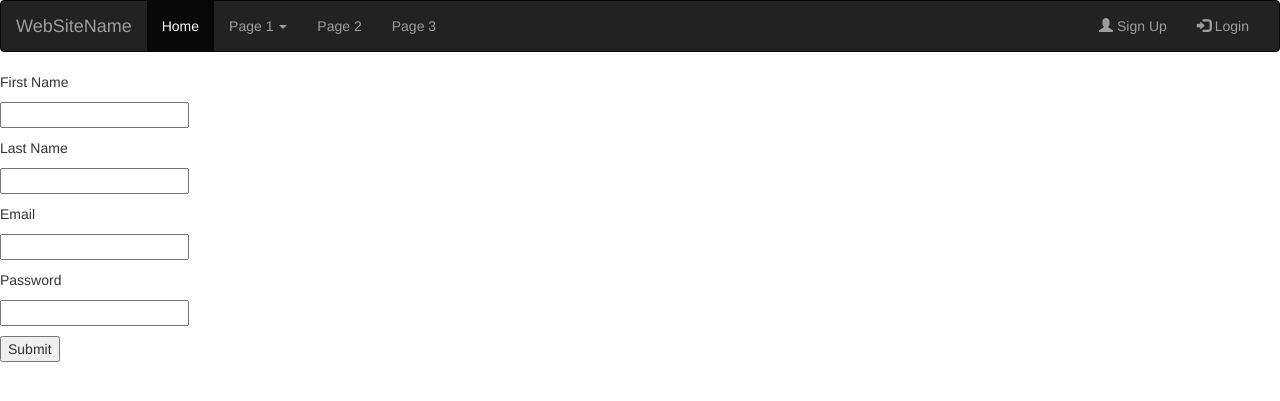
After one commit to linciasw/UnderGradProject-Ecommerce-App-, a PHP site: the page made by app/Views/pages/Registration.php in a window 1280 px wide. The commit adds this page. Shown: the top 401 px of the page. Run offline with PHP 8.4, Linux system fonts and the light colour scheme; the template is opened without the code that fills it, so the values that code supplies are empty.

Commit message:
implemented registration view, controller and user model, completed registration functionality with password encryption followed by login functionality

```diff
--- /dev/null
+++ b/app/Views/footer.php
@@ -0,0 +1,4 @@
+</body>
+
+
+</html>
--- /dev/null
+++ b/app/Views/header.php
@@ -0,0 +1,43 @@
+<!DOCTYPE html>
+<html lang="en">
+<head>
+  <title>Bootstrap Example</title>
+  <meta charset="utf-8">
+  <meta name="viewport" content="width=device-width, initial-scale=1">
+  <link rel="stylesheet" href="https://maxcdn.bootstrapcdn.com/bootstrap/3.4.1/css/bootstrap.min.css">
+  <script src="https://ajax.googleapis.com/ajax/libs/jquery/3.6.0/jquery.min.js"></script>
+  <script src="https://maxcdn.bootstrapcdn.com/bootstrap/3.4.1/js/bootstrap.min.js"></script>
+</head>
+<body>
+
+<nav class="navbar navbar-inverse">
+  <div class="container-fluid">
+    <div class="navbar-header">
+      <button type="button" class="navbar-toggle" data-toggle="collapse" data-target="#myNavbar">
+        <span class="icon-bar"></span>
+        <span class="icon-bar"></span>
+        <span class="icon-bar"></span>
+      </button>
+      <a class="navbar-brand" href="#">WebSiteName</a>
+    </div>
+    <div class="collapse navbar-collapse" id="myNavbar">
+      <ul class="nav navbar-nav">
+        <li class="active"><a href="#">Home</a></li>
+        <li class="dropdown">
+          <a class="dropdown-toggle" data-toggle="dropdown" href="#">Page 1 <span class="caret"></span></a>
+          <ul class="dropdown-menu">
+            <li><a href="#">Page 1-1</a></li>
+            <li><a href="#">Page 1-2</a></li>
+            <li><a href="#">Page 1-3</a></li>
+          </ul>
+        </li>
+        <li><a href="#">Page 2</a></li>
+        <li><a href="#">Page 3</a></li>
+      </ul>
+      <ul class="nav navbar-nav navbar-right">
+        <li><a href="#"><span class="glyphicon glyphicon-user"></span> Sign Up</a></li>
+        <li><a href="#"><span class="glyphicon glyphicon-log-in"></span> Login</a></li>
+      </ul>
+    </div>
+  </div>
+</nav>
--- /dev/null
+++ b/app/Views/pages/Registration.php
@@ -0,0 +1,23 @@
+<form action="registration" method="post">
+
+<p>First Name</p>
+<p><input type="text" name="first_name"></p>
+
+
+<p>Last Name</p>
+<p><input type="text" name="last_name"></p>
+
+
+<p>Email</p>
+<p><input type="text" name="email"></p>
+
+
+<p>Password</p>
+<p><input type="text" name="password"></p>
+
+
+<p><input type="submit" name="registration"></p>
+
+
+
+</form>
--- /dev/null
+++ b/composer.json
@@ -0,0 +1,6 @@
+{
+    "require": {
+        "vlucas/phpdotenv": "^5.4",
+        "stripe/stripe-php": "^8.4"
+    }
+}
```
Also changed, not shown: app/Controllers/Login.php (added, +27 -0 lines), app/Controllers/Registration.php (added, +29 -0 lines), app/Models/User.php (added, +80 -0 lines), app/Views/pages/login.php (added, +16 -0 lines), app/Views/pages/login_new.php (added, +41 -0 lines), public/index.php (+12 -0 lines), 2 other files.
